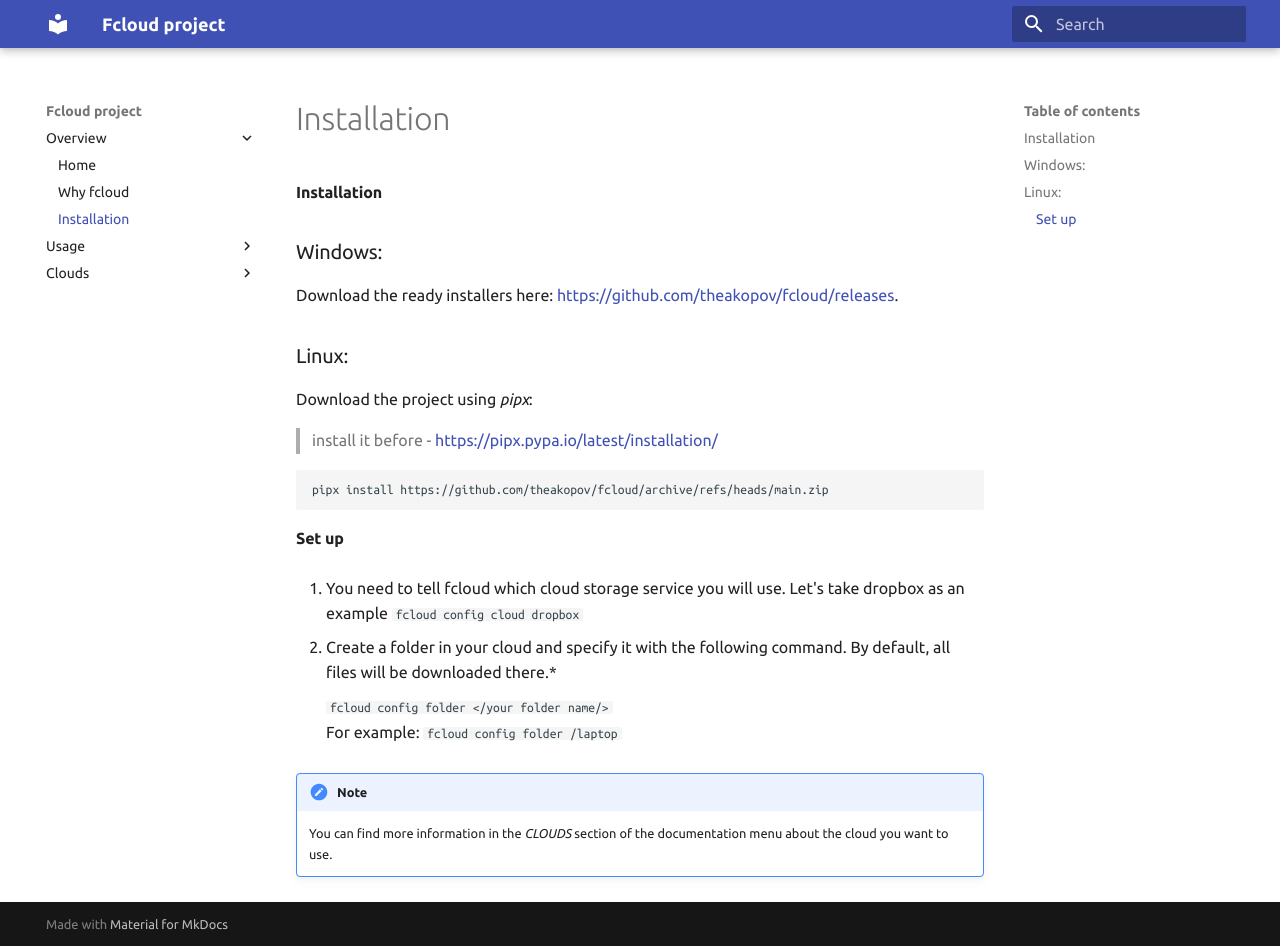
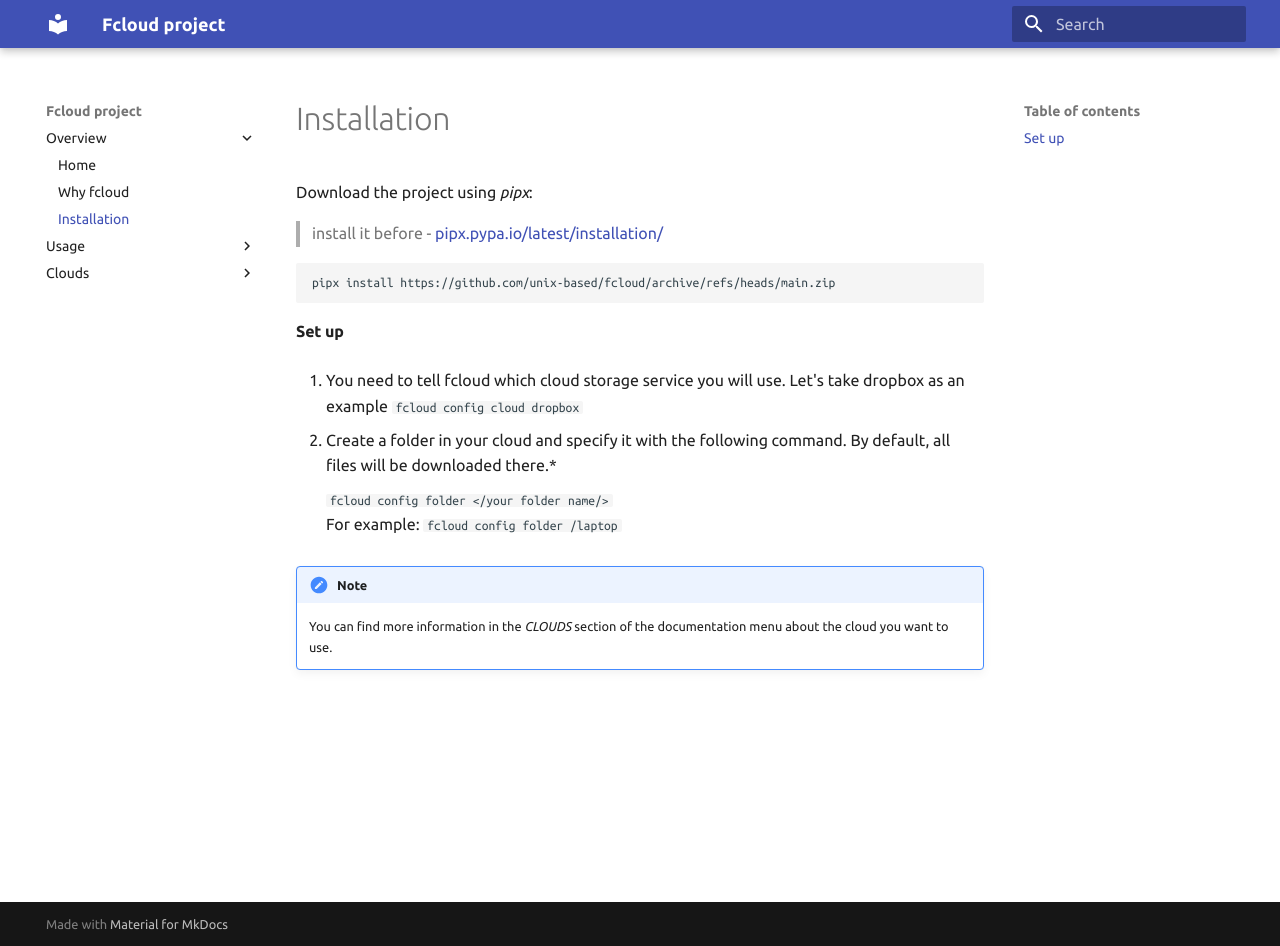
Before and after one commit to unix-based/fcloud, an MkDocs documentation site: the page built from docs/installation.md, in a window 1280 px wide and 946 px high. Built offline with MkDocs 1.6.1 and Material for MkDocs 9.7.7, drawn with Linux system fonts in a browser that asks for light colours.

Commit message:
Changing links to the new github profile

````diff
--- a/docs/installation.md
+++ b/docs/installation.md
@@ -1,13 +1,9 @@
 # Installation
-#### Installation
-### Windows:
-Download the ready installers here:  [https://github.com/theakopov/fcloud/releases](https://github.com/theakopov/fcloud/releases).
 
-### Linux:
 Download the project using <i>pipx</i>:
-> install it before - [https://pipx.pypa.io/latest/installation/](https://pipx.pypa.io/latest/installation/)
+> install it before - [pipx.pypa.io/latest/installation/](https://pipx.pypa.io/latest/installation/)
 ```bash
-pipx install https://github.com/theakopov/fcloud/archive/refs/heads/main.zip
+pipx install https://github.com/unix-based/fcloud/archive/refs/heads/main.zip
 ```
 
 #### Set up
````
Also changed, not shown: README.md (+2 -2 lines), 1 other file.
